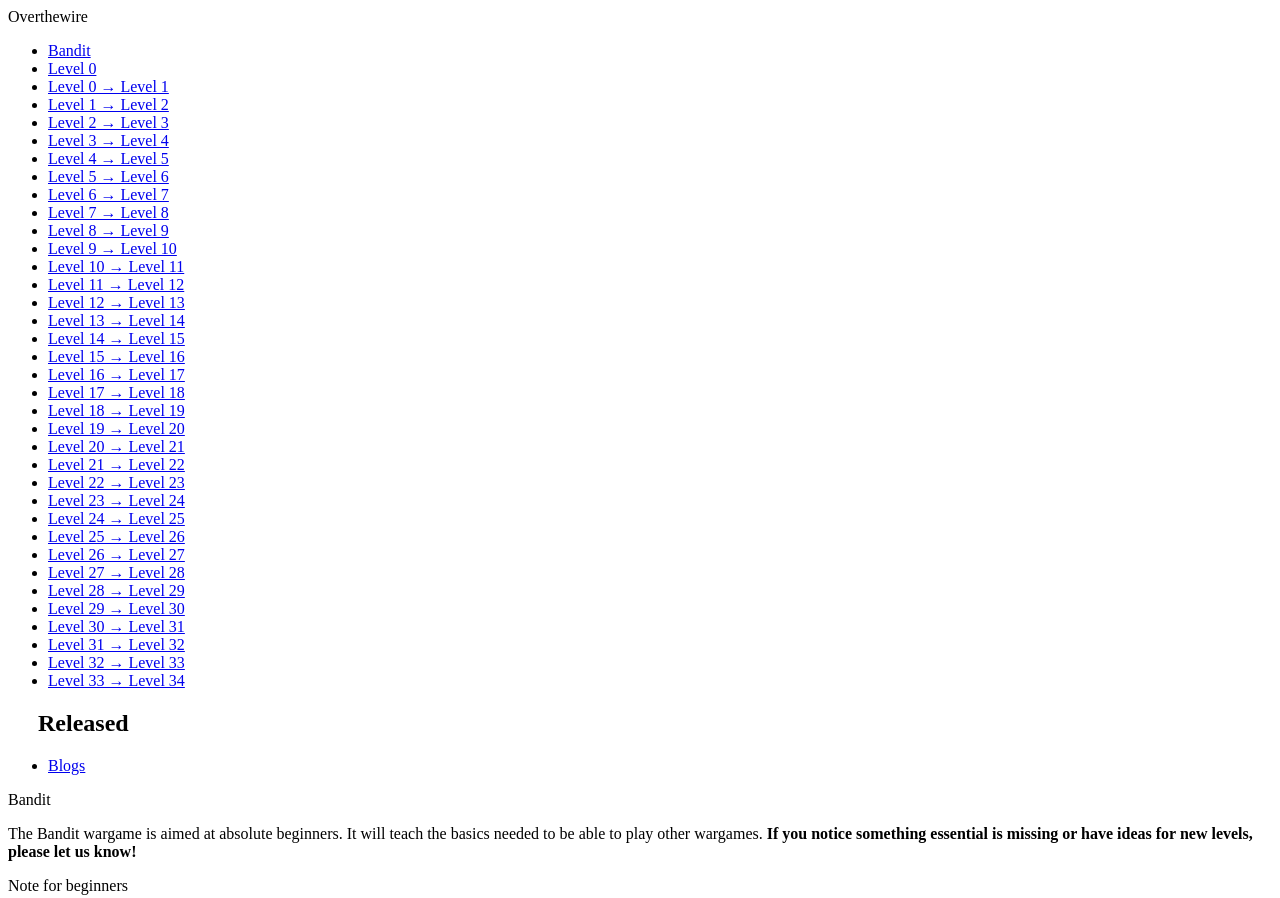
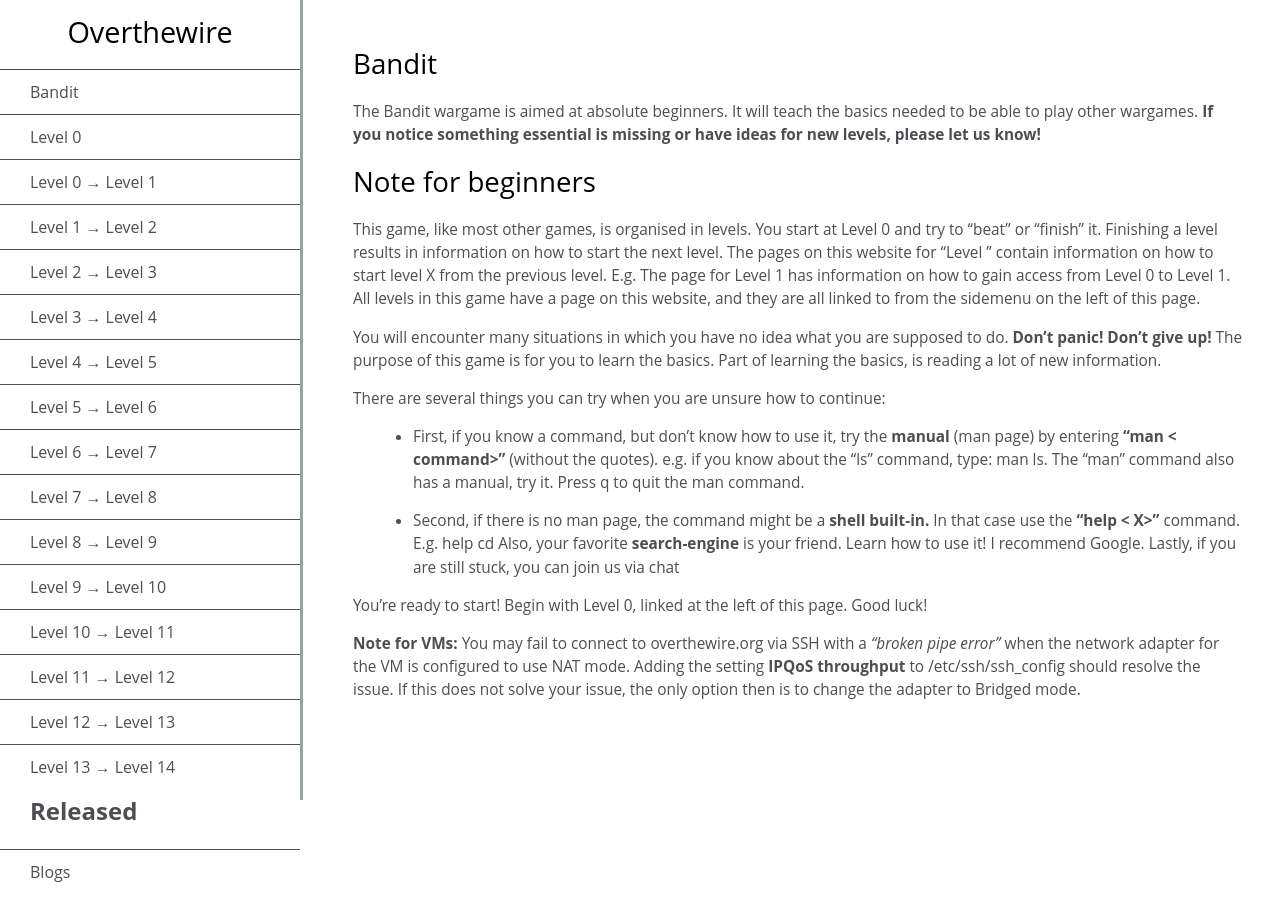
Before and after one commit to tustoz/technical-docs-page, a plain HTML site: page bandit/bandit.html in a window 1280 px wide. Shown: the top 898 px of the page. After the commit the page ends 800 px from the top, so only its background shows below. Drawn offline with Linux system fonts and the light colour scheme; files that its build step writes are made by us from their sources; the site is published under a folder, as on GitHub Pages, so addresses that start at the root find nothing.

Commit message:
Update bandit.html

```diff
--- a/bandit/bandit.html
+++ b/bandit/bandit.html
@@ -2,7 +2,7 @@
 
 <head>
     <title></title>
-    <link rel="stylesheet" href="/style.css">
+    <link rel="stylesheet" href="technical-docs-page/style.css">
 </head>
 <nav id="navbar">
     <header>Overthewire</header>
```
